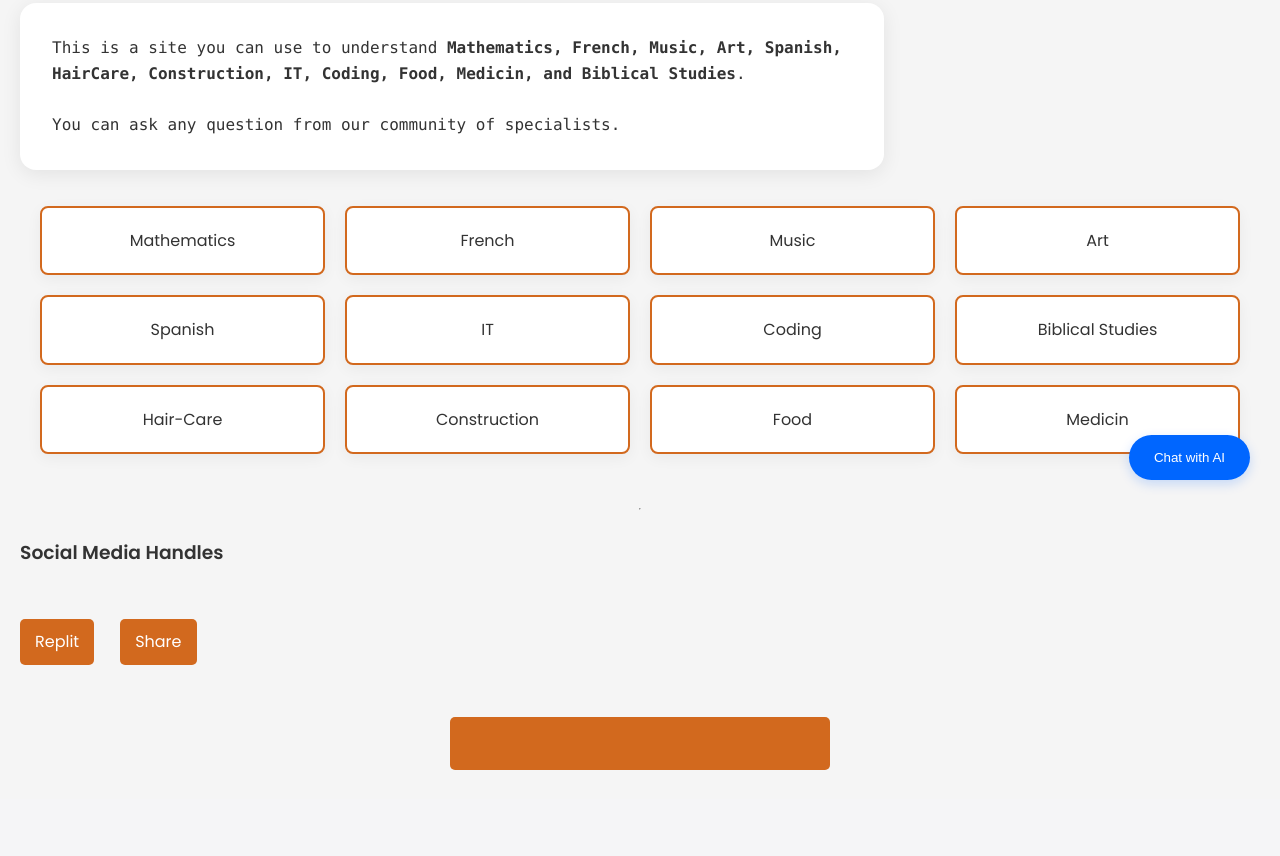
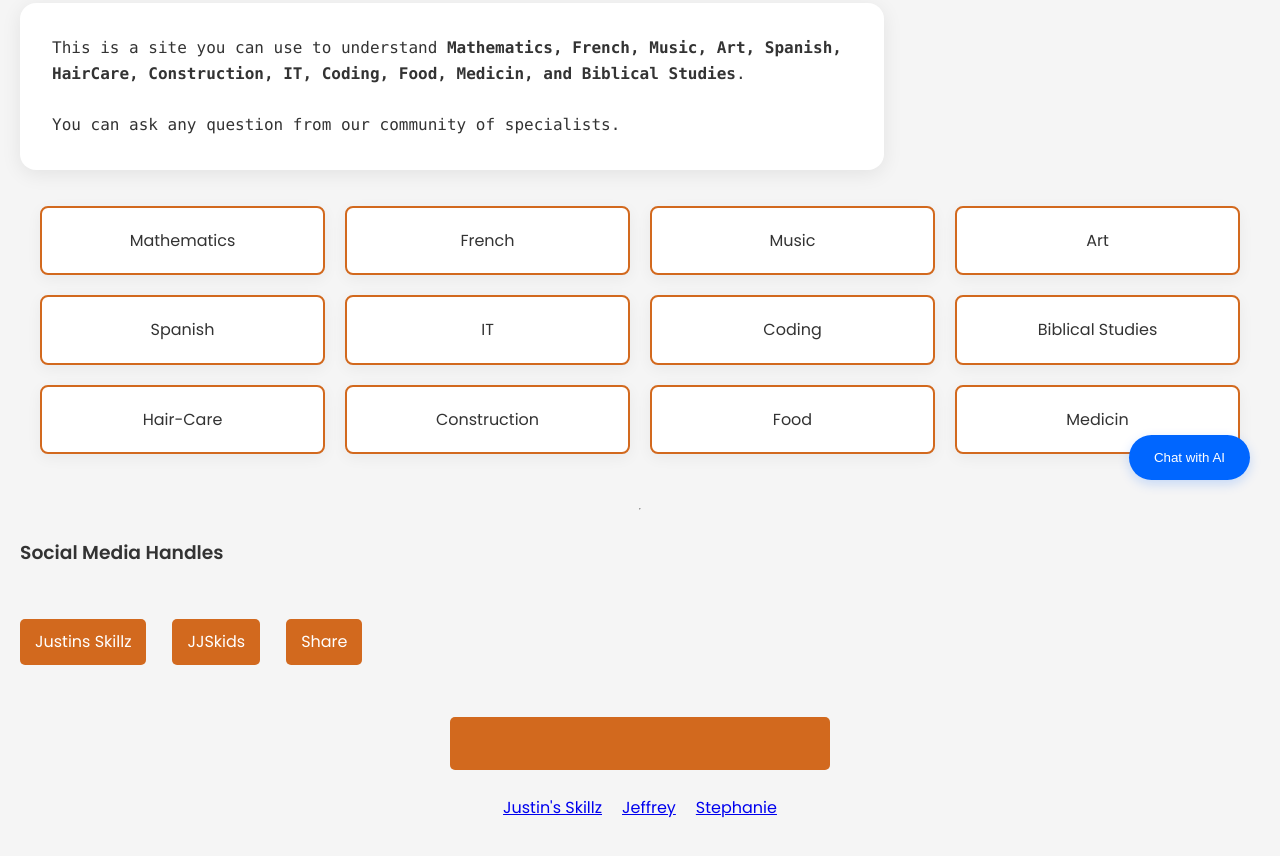
Before and after one commit to JJSkids/JJSkidz.com, a website: page index.html in a window 1280 px wide. Shown: the part 290-1146 px from the top of the page. Before the commit the page ends 1089 px from the top, so only its background shows below. Drawn offline with Linux system fonts and the light colour scheme.

Commit message:
Update index.html

```diff
--- a/index.html
+++ b/index.html
@@ -207,7 +207,8 @@
     <hr>
     <h3 class="Extras">Social Media Handles</h3>
     <div class="social-links">
-      <a href="https://replit.com/@hellojjskids" class="social-btn">Replit</a>
+      <a href="https://www.instagram.com/justinsskillz?igsh=MTlpaGY4NzJoMDRweg==" class="social-btn">Justins Skillz</a>
+      <a href="https://www.instagram.com/jjskidz?igsh=cXhhYTEzNGc2eXM0" class="social-btn">JJSkids</a>
       <a href="submit_form.html" class="social-btn">Share</a>
     </div>
 
@@ -225,8 +226,13 @@
     </div>
 
     <div id="Online-Physical-Class">
-      <a href="Physical-Class.html">Request Physical Class Now</a>
+      <a href="Physical-Class.html" style="color: green;">Request Physical Class Now</a>
     </div>
+
+    <section class="grid">
+      <a href="https://jjskids.github.io/Justin's Skillz.com/">Justin's Skillz</a>
+      <a href="#">Jeffrey</a>
+      <a href="#">Stephanie</a>
   </main>
   <script type="module" src="script.js"></script>
 </body>
```
